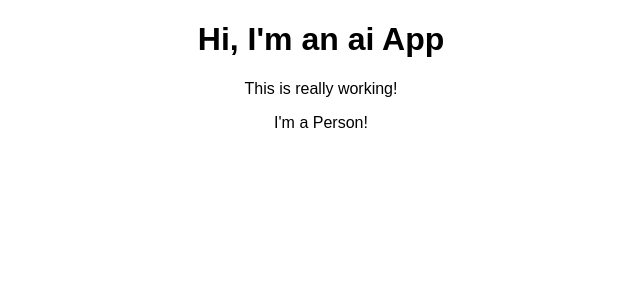
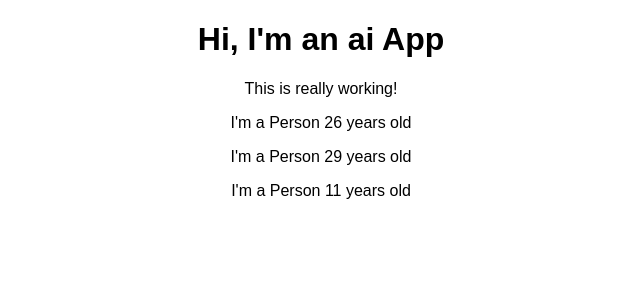
Before and after one commit to W3AI/max-react-guide, a React (Create React App) app: page / in a window 1280 px wide. Shown: the top 300 px of the page, without its empty margins (319-959 px from the left). Built offline with nearby package versions, Linux system fonts and the light colour scheme.

Commit message:
added js code in component Person

```diff
--- a/src/App.js
+++ b/src/App.js
@@ -9,6 +9,8 @@ class App extends Component {
         <h1>Hi, I'm an ai App</h1>
         <p>This is really working!</p>
         <Person />
+        <Person />
+        <Person />
       </div>
     );
     // return React.createElement('div', {className: 'App'}, React.createElement('h1', null, 'Hi, I\'m a React App!!!'));
--- a/src/Person/Person.js
+++ b/src/Person/Person.js
@@ -1,7 +1,7 @@
 import React from 'react';
 
 const person = () => {
-    return <p>I'm a Person!</p>
+    return <p>I'm a Person {Math.floor(Math.random() * 30)} years old</p>
 };
 
 export default person;
```
